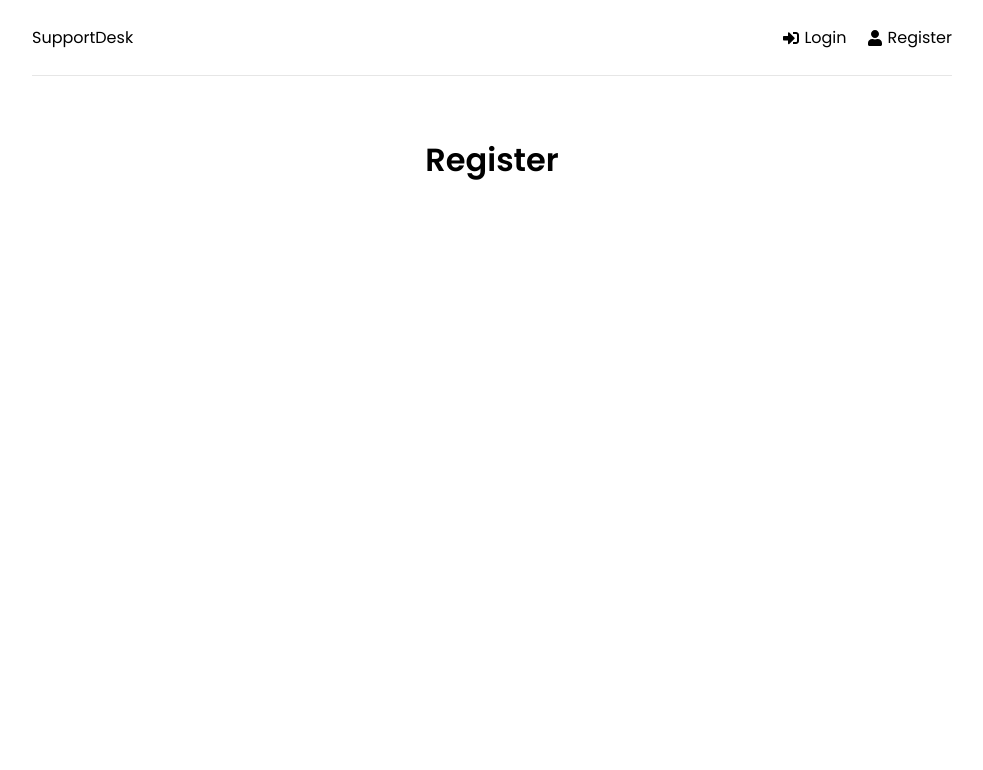
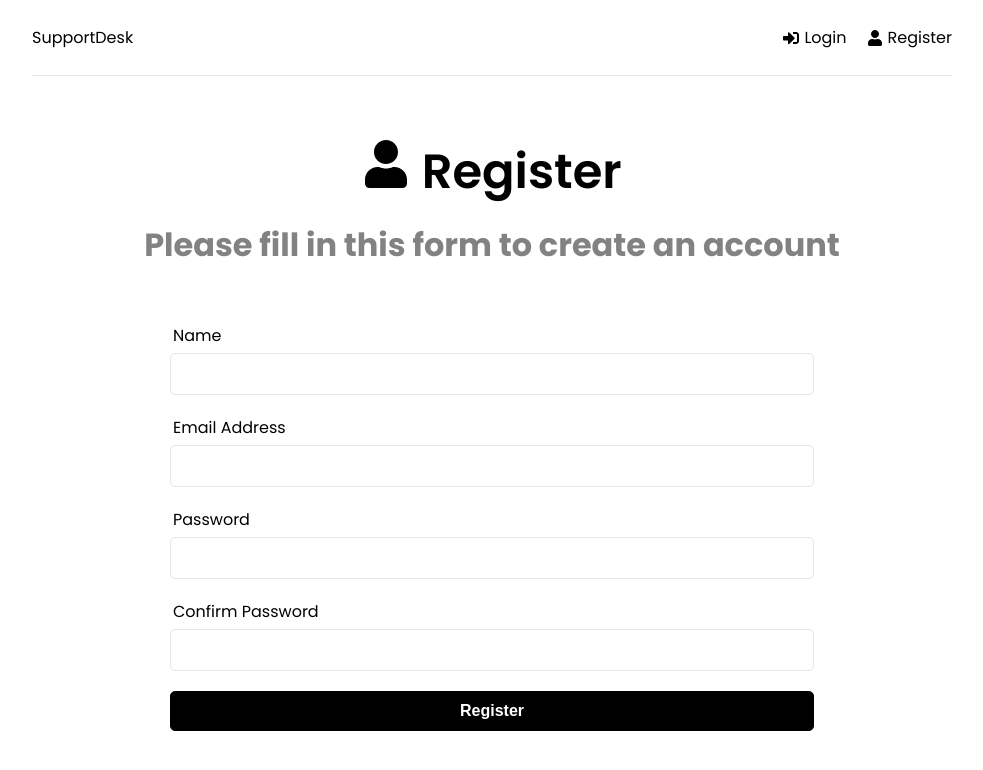
Before and after one commit to elvan/support-desk-app-react-express, a React (Create React App) app in the folder frontend/: page /register in a window 1280 px wide. Shown: the top 770 px of the page, without its empty margins (148-1131 px from the left). Built offline with nearby package versions, Linux system fonts and the light colour scheme.

Commit message:
home, login and register ui

```diff
--- a/frontend/src/App.js
+++ b/frontend/src/App.js
@@ -1,4 +1,6 @@
 import { BrowserRouter as Router, Route, Routes } from 'react-router-dom';
+import { ToastContainer } from 'react-toastify';
+import 'react-toastify/dist/ReactToastify.css';
 import Header from './components/Header';
 import Home from './pages/Home';
 import Login from './pages/Login';
@@ -17,6 +19,19 @@
           </Routes>
         </div>
       </Router>
+
+      <ToastContainer
+        position='bottom-right'
+        theme='colored'
+        autoClose={3000}
+        hideProgressBar={true}
+        newestOnTop={true}
+        rtl={false}
+        closeOnClick
+        pauseOnFocusLoss
+        draggable
+        pauseOnHover
+      />
     </>
   );
 };
--- a/frontend/src/pages/Home.jsx
+++ b/frontend/src/pages/Home.jsx
@@ -1,5 +1,23 @@
+import { FaQuestionCircle, FaTicketAlt } from 'react-icons/fa';
+import { Link } from 'react-router-dom';
+
 const Home = () => {
-  return <h1>Home</h1>;
+  return (
+    <>
+      <section className='heading'>
+        <h1>What do you need help with?</h1>
+        <p>Please choose from an option below</p>
+      </section>
+
+      <Link to='/new-ticket' className='btn btn-reverse btn-block'>
+        <FaQuestionCircle /> Create New Ticket
+      </Link>
+
+      <Link to='/tickets' className='btn  btn-block'>
+        <FaTicketAlt /> View My Tickets
+      </Link>
+    </>
+  );
 };
 
 export default Home;
--- a/frontend/src/pages/Login.jsx
+++ b/frontend/src/pages/Login.jsx
@@ -1,5 +1,75 @@
+import { useState } from 'react';
+import { FaSignInAlt } from 'react-icons/fa';
+import { toast } from 'react-toastify';
+
 const Login = () => {
-  return <h1>Login</h1>;
+  const [formData, setFormData] = useState({
+    email: '',
+    password: '',
+  });
+
+  const { email, password } = formData;
+
+  const onChange = (event) => {
+    setFormData({
+      ...formData,
+      [event.target.name]: event.target.value,
+    });
+  };
+
+  const onSubmit = (event) => {
+    event.preventDefault();
+
+    console.log(formData);
+    toast.success('Logged in successfully');
+  };
+
+  return (
+    <>
+      <section className='heading'>
+        <h1>
+          <FaSignInAlt /> Register
+        </h1>
+        <p>Please login with your email and password.</p>
+      </section>
+
+      <section className='form'>
+        <form onSubmit={onSubmit}>
+          <div className='form-group'>
+            <label htmlFor='email'>Email Address</label>
+            <input
+              id='email'
+              type='email'
+              name='email'
+              className='form-control'
+              required
+              value={email}
+              onChange={onChange}
+            />
+          </div>
+
+          <div className='form-group'>
+            <label htmlFor='password'>Password</label>
+            <input
+              id='password'
+              type='password'
+              name='password'
+              className='form-control'
+              required
+              value={password}
+              onChange={onChange}
+            />
+          </div>
+
+          <div className='form-group'>
+            <button type='submit' className='btn btn-block'>
+              Login
+            </button>
+          </div>
+        </form>
+      </section>
+    </>
+  );
 };
 
 export default Login;
--- a/frontend/src/pages/Register.jsx
+++ b/frontend/src/pages/Register.jsx
@@ -1,5 +1,108 @@
+import { useState } from 'react';
+import { FaUser } from 'react-icons/fa';
+import { toast } from 'react-toastify';
+
 const Register = () => {
-  return <h1>Register</h1>;
+  const [formData, setFormData] = useState({
+    name: '',
+    email: '',
+    password: '',
+    password2: '',
+  });
+
+  const { name, email, password, password2 } = formData;
+
+  const onChange = (event) => {
+    setFormData({
+      ...formData,
+      [event.target.name]: event.target.value,
+    });
+  };
+
+  const onSubmit = (event) => {
+    event.preventDefault();
+
+    if (password !== password2) {
+      toast.error('Passwords do not match');
+      return;
+    }
+
+    console.log(formData);
+    toast.success('Registered successfully');
+  };
+
+  return (
+    <>
+      <section className='heading'>
+        <h1>
+          <FaUser /> Register
+        </h1>
+        <p>Please fill in this form to create an account</p>
+      </section>
+
+      <section className='form'>
+        <form onSubmit={onSubmit}>
+          <div className='form-group'>
+            <label htmlFor='name'>Name</label>
+            <input
+              id='name'
+              type='text'
+              name='name'
+              className='form-control'
+              required
+              value={name}
+              onChange={onChange}
+            />
+          </div>
+
+          <div className='form-group'>
+            <label htmlFor='email'>Email Address</label>
+            <input
+              id='email'
+              type='email'
+              name='email'
+              className='form-control'
+              required
+              value={email}
+              onChange={onChange}
+            />
+          </div>
+
+          <div className='form-group'>
+            <label htmlFor='password'>Password</label>
+            <input
+              id='password'
+              type='password'
+              name='password'
+              className='form-control'
+              required
+              value={password}
+              onChange={onChange}
+            />
+          </div>
+
+          <div className='form-group'>
+            <label htmlFor='password2'>Confirm Password</label>
+            <input
+              id='password2'
+              type='password'
+              name='password2'
+              className='form-control'
+              required
+              value={password2}
+              onChange={onChange}
+            />
+          </div>
+
+          <div className='form-group'>
+            <button type='submit' className='btn btn-block'>
+              Register
+            </button>
+          </div>
+        </form>
+      </section>
+    </>
+  );
 };
 
 export default Register;
```
